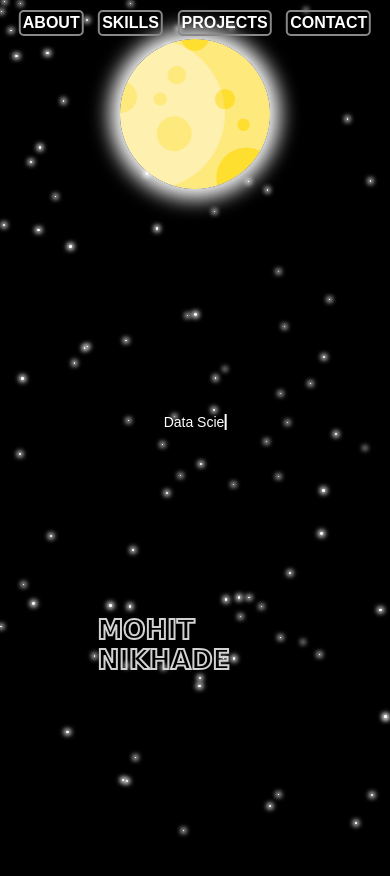
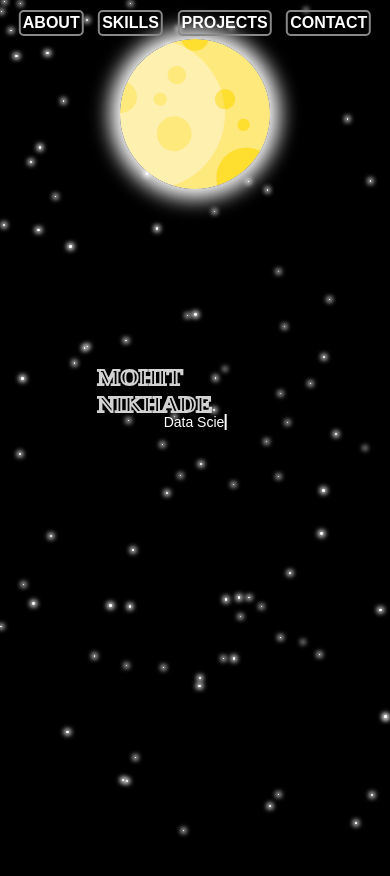
Before and after one commit to mohitniks/Portfolio, a plain HTML site: page index.html in a window 390 px wide. Shown: the top 876 px of the page. Drawn offline with Linux system fonts and the light colour scheme.

Commit message:
Update index.html

```diff
--- a/index.html
+++ b/index.html
@@ -232,9 +232,10 @@
 
 @media screen and (max-width: 768px) {
     .unique-font {
-        font-size: 26px;;
-        bottom: 20%; /* Adjust as needed */
+        font-size: 24px;;
+        bottom: calc(50% + 4px); /* Adjust as needed */
         font-weight: bolder;
+        font-family: Elephant;
     }
 }
 
```
